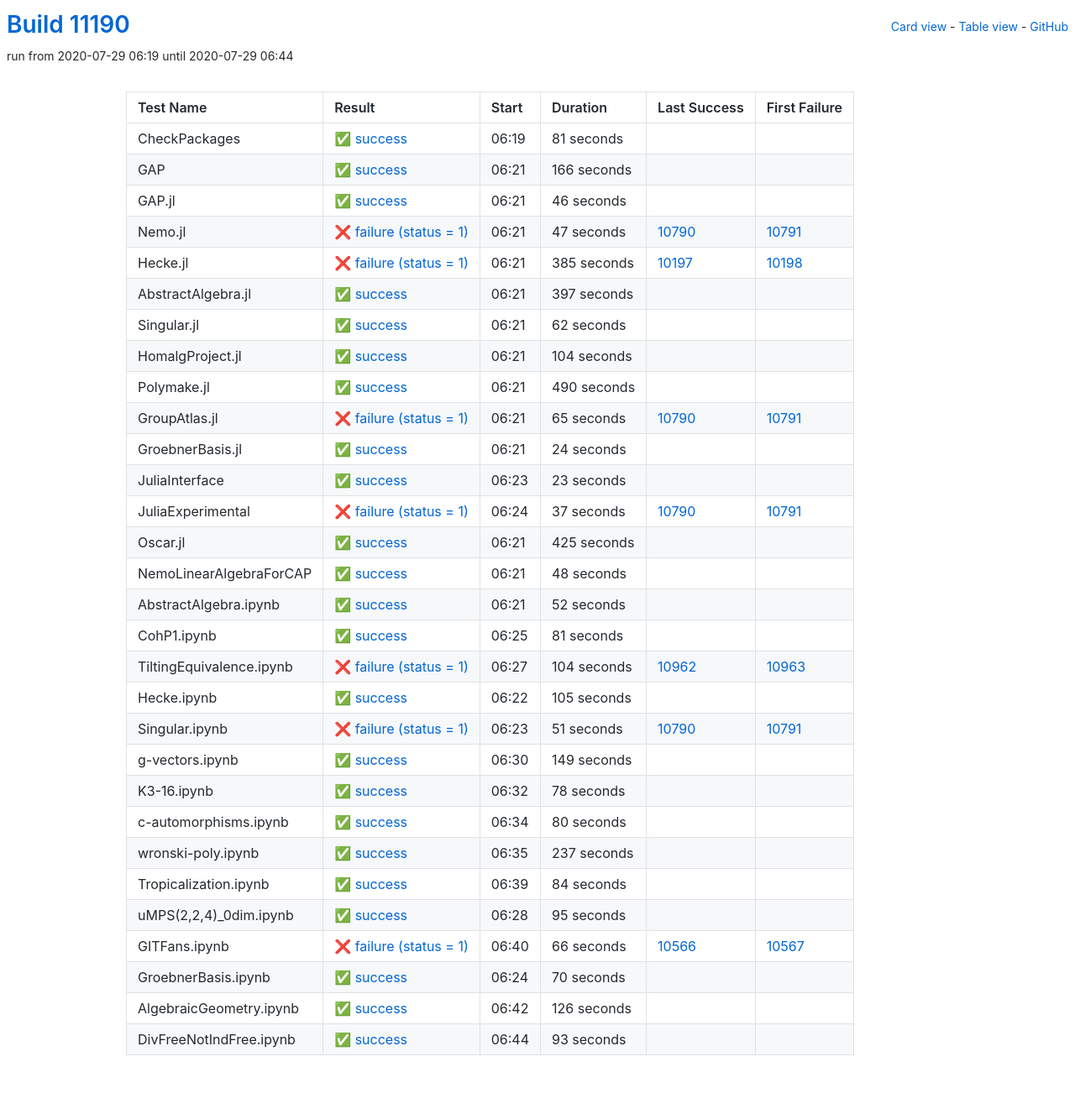
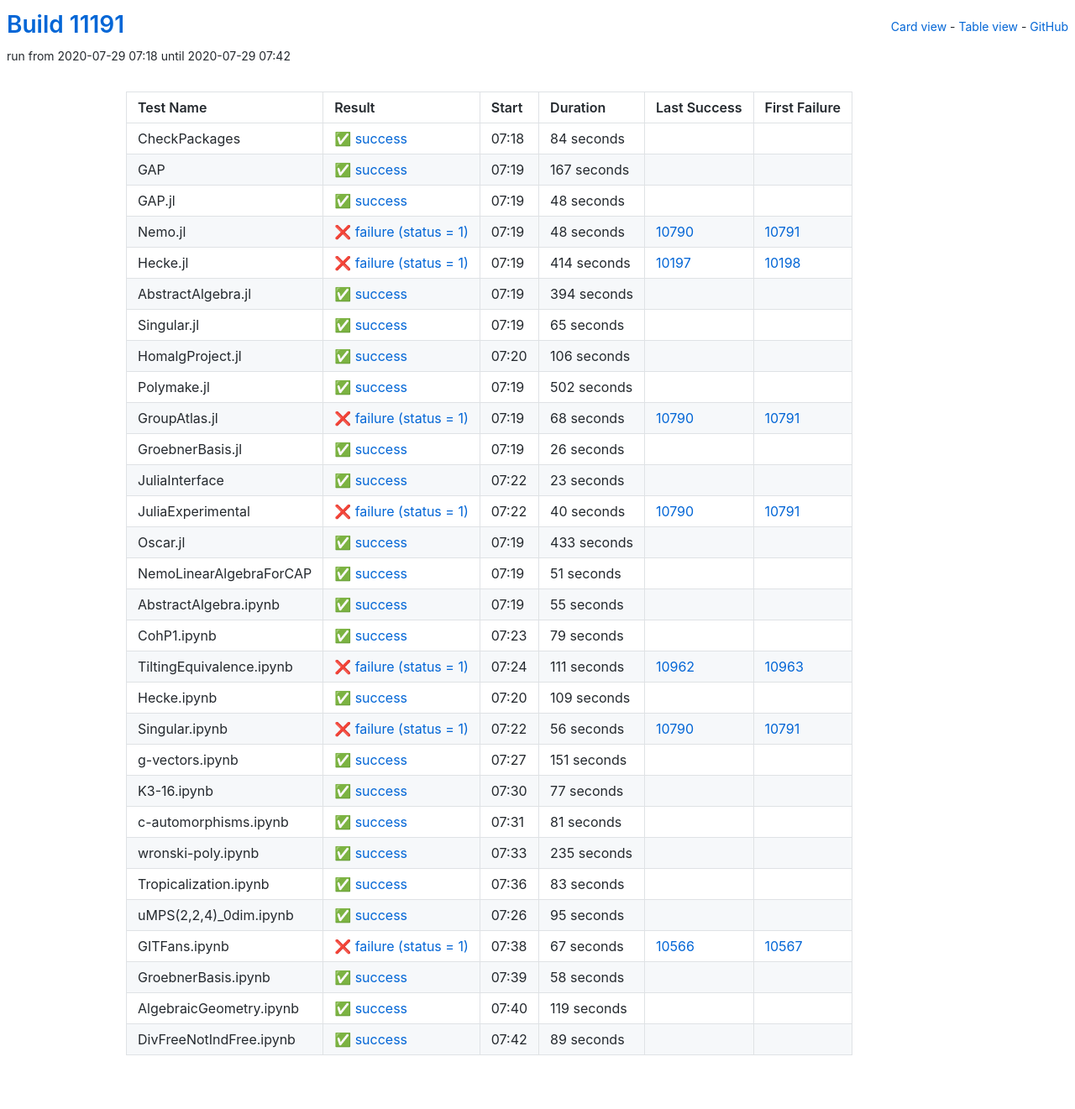
Before and after one commit to oscar-system/oscar-ci-status, a Jekyll site: the page built from table.html, in a window 1280 px wide. Shown: the whole page at 84% size. Built offline with Jekyll 4.4.1, drawn with Linux system fonts in a browser that asks for light colours.

Commit message:
Build #11191

```diff
--- a/_data/ci.yml
+++ b/_data/ci.yml
@@ -1,6 +1,6 @@
 ---
-build: 11190
-build_url: https://oscarci.mathematik.uni-kl.de/job/oscar/11190/
+build: 11191
+build_url: https://oscarci.mathematik.uni-kl.de/job/oscar/11191/
 job: oscar
 organization: oscar-system
 repo: oscar-ci-status
@@ -8,140 +8,140 @@
 tests:
 - name: CheckPackages
   id: checkpackages
-  log: https://oscarci.mathematik.uni-kl.de/job/oscar/11190/artifact/logs/build-11190/CheckPackages.log
-  start: 2020-07-29 06:19
+  log: https://oscarci.mathematik.uni-kl.de/job/oscar/11191/artifact/logs/build-11191/CheckPackages.log
+  start: 2020-07-29 07:18
   success: true
   exitcode: 0
   status: success
-  duration: 81
+  duration: 84
   last_success: false
   last_success_url:
   first_failure: false
   first_failure_url:
 - name: GAP
   id: gap
-  log: https://oscarci.mathematik.uni-kl.de/job/oscar/11190/artifact/logs/build-11190/GAP.log
-  start: 2020-07-29 06:21
+  log: https://oscarci.mathematik.uni-kl.de/job/oscar/11191/artifact/logs/build-11191/GAP.log
+  start: 2020-07-29 07:19
   success: true
   exitcode: 0
   status: success
-  duration: 166
+  duration: 167
   last_success: false
   last_success_url:
   first_failure: false
   first_failure_url:
 - name: GAP.jl
   id: gap-jl
-  log: https://oscarci.mathematik.uni-kl.de/job/oscar/11190/artifact/logs/build-11190/GAP.jl.log
-  start: 2020-07-29 06:21
+  log: https://oscarci.mathematik.uni-kl.de/job/oscar/11191/artifact/logs/build-11191/GAP.jl.log
+  start: 2020-07-29 07:19
   success: true
   exitcode: 0
   status: success
-  duration: 46
+  duration: 48
   last_success: false
   last_success_url:
   first_failure: false
   first_failure_url:
 - name: Nemo.jl
   id: nemo-jl
-  log: https://oscarci.mathematik.uni-kl.de/job/oscar/11190/artifact/logs/build-11190/Nemo.jl.log
-  start: 2020-07-29 06:21
+  log: https://oscarci.mathematik.uni-kl.de/job/oscar/11191/artifact/logs/build-11191/Nemo.jl.log
+  start: 2020-07-29 07:19
   success: false
   exitcode: 1
   status: failure
-  duration: 47
+  duration: 48
   last_success: 10790
   last_success_url: https://oscarci.mathematik.uni-kl.de/job/oscar/10790/
   first_failure: 10791
   first_failure_url: https://oscarci.mathematik.uni-kl.de/job/oscar/10791/
 - name: Hecke.jl
   id: hecke-jl
-  log: https://oscarci.mathematik.uni-kl.de/job/oscar/11190/artifact/logs/build-11190/Hecke.jl.log
-  start: 2020-07-29 06:21
+  log: https://oscarci.mathematik.uni-kl.de/job/oscar/11191/artifact/logs/build-11191/Hecke.jl.log
+  start: 2020-07-29 07:19
   success: false
   exitcode: 1
   status: failure
-  duration: 385
+  duration: 414
   last_success: 10197
   last_success_url: https://oscarci.mathematik.uni-kl.de/job/oscar/10197/
   first_failure: 10198
   first_failure_url: https://oscarci.mathematik.uni-kl.de/job/oscar/10198/
 - name: AbstractAlgebra.jl
   id: abstractalgebra-jl
-  log: https://oscarci.mathematik.uni-kl.de/job/oscar/11190/artifact/logs/build-11190/AbstractAlgebra.jl.log
-  start: 2020-07-29 06:21
+  log: https://oscarci.mathematik.uni-kl.de/job/oscar/11191/artifact/logs/build-11191/AbstractAlgebra.jl.log
+  start: 2020-07-29 07:19
   success: true
   exitcode: 0
   status: success
-  duration: 397
+  duration: 394
   last_success: false
   last_success_url:
   first_failure: false
   first_failure_url:
 - name: Singular.jl
   id: singular-jl
-  log: https://oscarci.mathematik.uni-kl.de/job/oscar/11190/artifact/logs/build-11190/Singular.jl.log
-  start: 2020-07-29 06:21
+  log: https://oscarci.mathematik.uni-kl.de/job/oscar/11191/artifact/logs/build-11191/Singular.jl.log
+  start: 2020-07-29 07:19
   success: true
   exitcode: 0
   status: success
-  duration: 62
+  duration: 65
   last_success: false
   last_success_url:
   first_failure: false
   first_failure_url:
 - name: HomalgProject.jl
   id: homalgproject-jl
-  log: https://oscarci.mathematik.uni-kl.de/job/oscar/11190/artifact/logs/build-11190/HomalgProject.jl.log
-  start: 2020-07-29 06:21
+  log: https://oscarci.mathematik.uni-kl.de/job/oscar/11191/artifact/logs/build-11191/HomalgProject.jl.log
+  start: 2020-07-29 07:20
   success: true
   exitcode: 0
   status: success
-  duration: 104
+  duration: 106
   last_success: false
   last_success_url:
   first_failure: false
   first_failure_url:
 - name: Polymake.jl
   id: polymake-jl
-  log: https://oscarci.mathematik.uni-kl.de/job/oscar/11190/artifact/logs/build-11190/Polymake.jl.log
-  start: 2020-07-29 06:21
+  log: https://oscarci.mathematik.uni-kl.de/job/oscar/11191/artifact/logs/build-11191/Polymake.jl.log
+  start: 2020-07-29 07:19
   success: true
   exitcode: 0
   status: success
-  duration: 490
+  duration: 502
   last_success: false
   last_success_url:
   first_failure: false
   first_failure_url:
 - name: GroupAtlas.jl
   id: groupatlas-jl
-  log: https://oscarci.mathematik.uni-kl.de/job/oscar/11190/artifact/logs/build-11190/GroupAtlas.jl.log
-  start: 2020-07-29 06:21
+  log: https://oscarci.mathematik.uni-kl.de/job/oscar/11191/artifact/logs/build-11191/GroupAtlas.jl.log
+  start: 2020-07-29 07:19
   success: false
   exitcode: 1
   status: failure
-  duration: 65
+  duration: 68
   last_success: 10790
   last_success_url: https://oscarci.mathematik.uni-kl.de/job/oscar/10790/
   first_failure: 10791
   first_failure_url: https://oscarci.mathematik.uni-kl.de/job/oscar/10791/
 - name: GroebnerBasis.jl
   id: groebnerbasis-jl
-  log: https://oscarci.mathematik.uni-kl.de/job/oscar/11190/artifact/logs/build-11190/GroebnerBasis.jl.log
-  start: 2020-07-29 06:21
+  log: https://oscarci.mathematik.uni-kl.de/job/oscar/11191/artifact/logs/build-11191/GroebnerBasis.jl.log
+  start: 2020-07-29 07:19
   success: true
   exitcode: 0
   status: success
-  duration: 24
+  duration: 26
   last_success: false
   last_success_url:
   first_failure: false
   first_failure_url:
 - name: JuliaInterface
   id: juliainterface
-  log: https://oscarci.mathematik.uni-kl.de/job/oscar/11190/artifact/logs/build-11190/JuliaInterface.log
-  start: 2020-07-29 06:23
+  log: https://oscarci.mathematik.uni-kl.de/job/oscar/11191/artifact/logs/build-11191/JuliaInterface.log
+  start: 2020-07-29 07:22
   success: true
   exitcode: 0
   status: success
@@ -152,56 +152,128 @@
   first_failure_url:
 - name: JuliaExperimental
   id: juliaexperimental
-  log: https://oscarci.mathematik.uni-kl.de/job/oscar/11190/artifact/logs/build-11190/JuliaExperimental.log
-  start: 2020-07-29 06:24
+  log: https://oscarci.mathematik.uni-kl.de/job/oscar/11191/artifact/logs/build-11191/JuliaExperimental.log
+  start: 2020-07-29 07:22
   success: false
   exitcode: 1
   status: failure
-  duration: 37
+  duration: 40
   last_success: 10790
   last_success_url: https://oscarci.mathematik.uni-kl.de/job/oscar/10790/
   first_failure: 10791
   first_failure_url: https://oscarci.mathematik.uni-kl.de/job/oscar/10791/
 - name: Oscar.jl
   id: oscar-jl
-  log: https://oscarci.mathematik.uni-kl.de/job/oscar/11190/artifact/logs/build-11190/Oscar.jl.log
-  start: 2020-07-29 06:21
+  log: https://oscarci.mathematik.uni-kl.de/job/oscar/11191/artifact/logs/build-11191/Oscar.jl.log
+  start: 2020-07-29 07:19
   success: true
   exitcode: 0
   status: success
-  duration: 425
+  duration: 433
   last_success: false
   last_success_url:
   first_failure: false
   first_failure_url:
 - name: NemoLinearAlgebraForCAP
   id: nemolinearalgebraforcap
-  log: https://oscarci.mathematik.uni-kl.de/job/oscar/11190/artifact/logs/build-11190/NemoLinearAlgebraForCAP.log
-  start: 2020-07-29 06:21
+  log: https://oscarci.mathematik.uni-kl.de/job/oscar/11191/artifact/logs/build-11191/NemoLinearAlgebraForCAP.log
+  start: 2020-07-29 07:19
   success: true
   exitcode: 0
   status: success
-  duration: 48
+  duration: 51
   last_success: false
   last_success_url:
   first_failure: false
   first_failure_url:
 - name: AbstractAlgebra.ipynb
   id: abstractalgebra-ipynb
-  log: https://oscarci.mathematik.uni-kl.de/job/oscar/11190/artifact/logs/build-11190/AbstractAlgebra.ipynb.log
-  start: 2020-07-29 06:21
+  log: https://oscarci.mathematik.uni-kl.de/job/oscar/11191/artifact/logs/build-11191/AbstractAlgebra.ipynb.log
+  start: 2020-07-29 07:19
   success: true
   exitcode: 0
   status: success
-  duration: 52
+  duration: 55
   last_success: false
   last_success_url:
   first_failure: false
   first_failure_url:
 - name: CohP1.ipynb
   id: cohp1-ipynb
-  log: https://oscarci.mathematik.uni-kl.de/job/oscar/11190/artifact/logs/build-11190/CohP1.ipynb.log
-  start: 2020-07-29 06:25
+  log: https://oscarci.mathematik.uni-kl.de/job/oscar/11191/artifact/logs/build-11191/CohP1.ipynb.log
+  start: 2020-07-29 07:23
+  success: true
+  exitcode: 0
+  status: success
+  duration: 79
+  last_success: false
+  last_success_url:
+  first_failure: false
+  first_failure_url:
+- name: TiltingEquivalence.ipynb
+  id: tiltingequivalence-ipynb
+  log: https://oscarci.mathematik.uni-kl.de/job/oscar/11191/artifact/logs/build-11191/TiltingEquivalence.ipynb.log
+  start: 2020-07-29 07:24
+  success: false
+  exitcode: 1
+  status: failure
+  duration: 111
+  last_success: 10962
+  last_success_url: https://oscarci.mathematik.uni-kl.de/job/oscar/10962/
+  first_failure: 10963
+  first_failure_url: https://oscarci.mathematik.uni-kl.de/job/oscar/10963/
+- name: Hecke.ipynb
+  id: hecke-ipynb
+  log: https://oscarci.mathematik.uni-kl.de/job/oscar/11191/artifact/logs/build-11191/Hecke.ipynb.log
+  start: 2020-07-29 07:20
+  success: true
+  exitcode: 0
+  status: success
+  duration: 109
+  last_success: false
+  last_success_url:
+  first_failure: false
+  first_failure_url:
+- name: Singular.ipynb
+  id: singular-ipynb
+  log: https://oscarci.mathematik.uni-kl.de/job/oscar/11191/artifact/logs/build-11191/Singular.ipynb.log
+  start: 2020-07-29 07:22
+  success: false
+  exitcode: 1
+  status: failure
+  duration: 56
+  last_success: 10790
+  last_success_url: https://oscarci.mathematik.uni-kl.de/job/oscar/10790/
+  first_failure: 10791
+  first_failure_url: https://oscarci.mathematik.uni-kl.de/job/oscar/10791/
+- name: g-vectors.ipynb
+  id: g-vectors-ipynb
+  log: https://oscarci.mathematik.uni-kl.de/job/oscar/11191/artifact/logs/build-11191/g-vectors.ipynb.log
+  start: 2020-07-29 07:27
+  success: true
+  exitcode: 0
+  status: success
+  duration: 151
+  last_success: false
+  last_success_url:
+  first_failure: false
+  first_failure_url:
+- name: K3-16.ipynb
+  id: k3-16-ipynb
+  log: https://oscarci.mathematik.uni-kl.de/job/oscar/11191/artifact/logs/build-11191/K3-16.ipynb.log
+  start: 2020-07-29 07:30
+  success: true
+  exitcode: 0
+  status: success
+  duration: 77
+  last_success: false
+  last_success_url:
+  first_failure: false
+  first_failure_url:
+- name: c-automorphisms.ipynb
+  id: c-automorphisms-ipynb
+  log: https://oscarci.mathematik.uni-kl.de/job/oscar/11191/artifact/logs/build-11191/c-automorphisms.ipynb.log
+  start: 2020-07-29 07:31
   success: true
   exitcode: 0
   status: success
@@ -210,106 +282,34 @@
   last_success_url:
   first_failure: false
   first_failure_url:
-- name: TiltingEquivalence.ipynb
-  id: tiltingequivalence-ipynb
-  log: https://oscarci.mathematik.uni-kl.de/job/oscar/11190/artifact/logs/build-11190/TiltingEquivalence.ipynb.log
-  start: 2020-07-29 06:27
-  success: false
-  exitcode: 1
-  status: failure
-  duration: 104
-  last_success: 10962
-  last_success_url: https://oscarci.mathematik.uni-kl.de/job/oscar/10962/
-  first_failure: 10963
-  first_failure_url: https://oscarci.mathematik.uni-kl.de/job/oscar/10963/
-- name: Hecke.ipynb
-  id: hecke-ipynb
-  log: https://oscarci.mathematik.uni-kl.de/job/oscar/11190/artifact/logs/build-11190/Hecke.ipynb.log
-  start: 2020-07-29 06:22
+- name: wronski-poly.ipynb
+  id: wronski-poly-ipynb
+  log: https://oscarci.mathematik.uni-kl.de/job/oscar/11191/artifact/logs/build-11191/wronski-poly.ipynb.log
+  start: 2020-07-29 07:33
   success: true
   exitcode: 0
   status: success
-  duration: 105
-  last_success: false
-  last_success_url:
-  first_failure: false
-  first_failure_url:
-- name: Singular.ipynb
-  id: singular-ipynb
-  log: https://oscarci.mathematik.uni-kl.de/job/oscar/11190/artifact/logs/build-11190/Singular.ipynb.log
-  start: 2020-07-29 06:23
-  success: false
-  exitcode: 1
-  status: failure
-  duration: 51
-  last_success: 10790
-  last_success_url: https://oscarci.mathematik.uni-kl.de/job/oscar/10790/
-  first_failure: 10791
-  first_failure_url: https://oscarci.mathematik.uni-kl.de/job/oscar/10791/
-- name: g-vectors.ipynb
-  id: g-vectors-ipynb
-  log: https://oscarci.mathematik.uni-kl.de/job/oscar/11190/artifact/logs/build-11190/g-vectors.ipynb.log
-  start: 2020-07-29 06:30
-  success: true
-  exitcode: 0
-  status: success
-  duration: 149
-  last_success: false
-  last_success_url:
-  first_failure: false
-  first_failure_url:
-- name: K3-16.ipynb
-  id: k3-16-ipynb
-  log: https://oscarci.mathematik.uni-kl.de/job/oscar/11190/artifact/logs/build-11190/K3-16.ipynb.log
-  start: 2020-07-29 06:32
-  success: true
-  exitcode: 0
-  status: success
-  duration: 78
-  last_success: false
-  last_success_url:
-  first_failure: false
-  first_failure_url:
-- name: c-automorphisms.ipynb
-  id: c-automorphisms-ipynb
-  log: https://oscarci.mathematik.uni-kl.de/job/oscar/11190/artifact/logs/build-11190/c-automorphisms.ipynb.log
-  start: 2020-07-29 06:34
-  success: true
-  exitcode: 0
-  status: success
-  duration: 80
-  last_success: false
-  last_success_url:
-  first_failure: false
-  first_failure_url:
-- name: wronski-poly.ipynb
-  id: wronski-poly-ipynb
-  log: https://oscarci.mathematik.uni-kl.de/job/oscar/11190/artifact/logs/build-11190/wronski-poly.ipynb.log
-  start: 2020-07-29 06:35
-  success: true
-  exitcode: 0
-  status: success
-  duration: 237
+  duration: 235
   last_success: false
   last_success_url:
   first_failure: false
   first_failure_url:
 - name: Tropicalization.ipynb
   id: tropicalization-ipynb
-  log: https://oscarci.mathematik.uni-kl.de/job/oscar/11190/artifact/logs/build-11190/Tropicalization.ipynb.log
-  start: 2020-07-29 06:39
+  log: https://oscarci.mathematik.uni-kl.de/job/oscar/11191/artifact/logs/build-11191/Tropicalization.ipynb.log
+  start: 2020-07-29 07:36
   success: true
   exitcode: 0
   status: success
-  duration: 84
+  duration: 83
   last_success: false
   last_success_url:
   first_failure: false
   first_failure_url:
 - name: uMPS(2,2,4)_0dim.ipynb
   id: umps-2-2-4-0dim-ipynb
-  log: https://oscarci.mathematik.uni-kl.de/job/oscar/11190/artifact/logs/build-11190/uMPS-2-2-4-_0dim.ipynb.log
-  start: 2020-07-29 06:28
+  log: https://oscarci.mathematik.uni-kl.de/job/oscar/11191/artifact/logs/build-11191/uMPS-2-2-4-_0dim.ipynb.log
+  start: 2020-07-29 07:26
   success: true
   exitcode: 0
   status: success
@@ -320,48 +320,48 @@
   first_failure_url:
 - name: GITFans.ipynb
   id: gitfans-ipynb
-  log: https://oscarci.mathematik.uni-kl.de/job/oscar/11190/artifact/logs/build-11190/GITFans.ipynb.log
-  start: 2020-07-29 06:40
+  log: https://oscarci.mathematik.uni-kl.de/job/oscar/11191/artifact/logs/build-11191/GITFans.ipynb.log
+  start: 2020-07-29 07:38
   success: false
   exitcode: 1
   status: failure
-  duration: 66
+  duration: 67
   last_success: 10566
   last_success_url: https://oscarci.mathematik.uni-kl.de/job/oscar/10566/
   first_failure: 10567
   first_failure_url: https://oscarci.mathematik.uni-kl.de/job/oscar/10567/
 - name: GroebnerBasis.ipynb
   id: groebnerbasis-ipynb
-  log: https://oscarci.mathematik.uni-kl.de/job/oscar/11190/artifact/logs/build-11190/GroebnerBasis.ipynb.log
-  start: 2020-07-29 06:24
+  log: https://oscarci.mathematik.uni-kl.de/job/oscar/11191/artifact/logs/build-11191/GroebnerBasis.ipynb.log
+  start: 2020-07-29 07:39
   success: true
   exitcode: 0
   status: success
-  duration: 70
+  duration: 58
   last_success: false
   last_success_url:
   first_failure: false
   first_failure_url:
 - name: AlgebraicGeometry.ipynb
   id: algebraicgeometry-ipynb
-  log: https://oscarci.mathematik.uni-kl.de/job/oscar/11190/artifact/logs/build-11190/AlgebraicGeometry.ipynb.log
-  start: 2020-07-29 06:42
+  log: https://oscarci.mathematik.uni-kl.de/job/oscar/11191/artifact/logs/build-11191/AlgebraicGeometry.ipynb.log
+  start: 2020-07-29 07:40
   success: true
   exitcode: 0
   status: success
-  duration: 126
+  duration: 119
   last_success: false
   last_success_url:
   first_failure: false
   first_failure_url:
 - name: DivFreeNotIndFree.ipynb
   id: divfreenotindfree-ipynb
-  log: https://oscarci.mathematik.uni-kl.de/job/oscar/11190/artifact/logs/build-11190/DivFreeNotIndFree.ipynb.log
-  start: 2020-07-29 06:44
+  log: https://oscarci.mathematik.uni-kl.de/job/oscar/11191/artifact/logs/build-11191/DivFreeNotIndFree.ipynb.log
+  start: 2020-07-29 07:42
   success: true
   exitcode: 0
   status: success
-  duration: 93
+  duration: 89
   last_success: false
   last_success_url:
   first_failure: false
```
Also changed, not shown: README.md.
